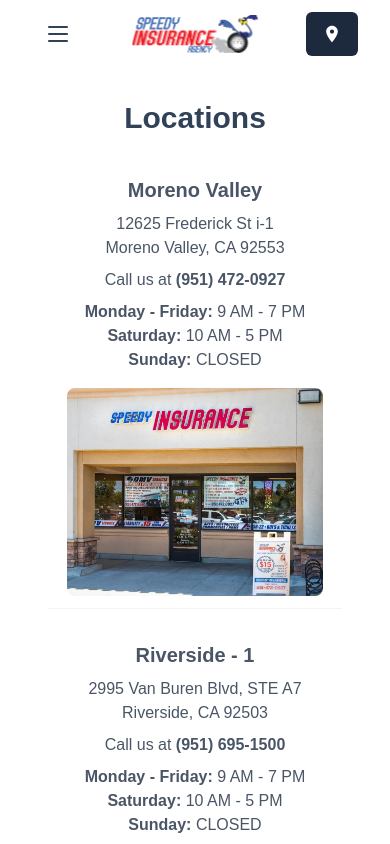
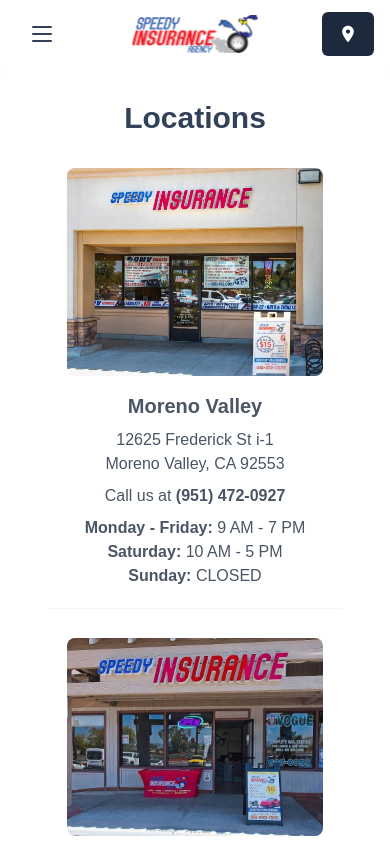
Before and after one commit to heyyysus/speedy-lead-page, a Next.js app: page /locations in a window 390 px wide. Shown: the top 844 px of the page. Built offline with nearby package versions, Linux system fonts and the light colour scheme.

Commit message:
reorder locations images and lower header x-padding on mobile

```diff
--- a/app/Header.tsx
+++ b/app/Header.tsx
@@ -49,7 +49,7 @@
     return (
         <div className="flex flex-col relative">
             {/** Main Header */}
-            <div className="h-17 text-sm font-[550] bg-white w-full text-slate-700 flex flex-row items-center px-8 md:px-10 md:mb-5 relative">
+            <div className="h-17 text-sm font-[550] bg-white w-full text-slate-700 flex flex-row items-center px-4 md:px-10 md:mb-5 relative">
                 <div className="hidden md:block">
                     <a href="/"><Image  src="/speedy_logo.png" alt="Speedy Insurance Agency" width={150} height={75} /></a>
                 </div>
--- a/app/locations/page.tsx
+++ b/app/locations/page.tsx
@@ -90,7 +90,7 @@
                 <LocationComponent {...loc} />
 
                 {/* Right — Image placeholder */}
-                <div className="flex items-center justify-items-center place-content-center w-full h-48">
+                <div className="flex items-center justify-items-center place-content-center w-full h-48 order-first md:order-last">
                     { loc.img && <Image className="rounded-lg" src={loc.img} width={256} height={256} alt={loc.name} /> }
                     { !loc.img && <div className="w-max-128 w-128 h-48 bg-gray-200 rounded-lg" />}
                 </div>
```
